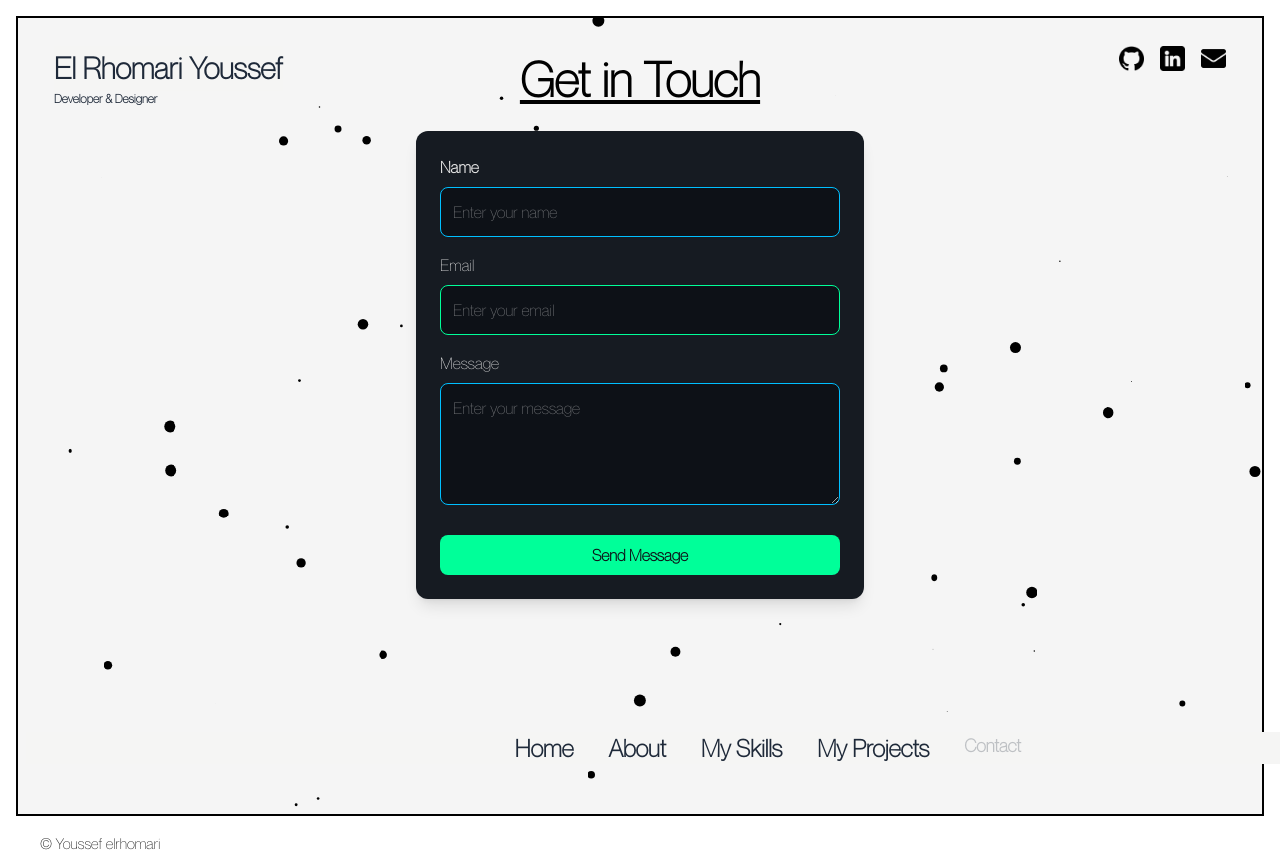
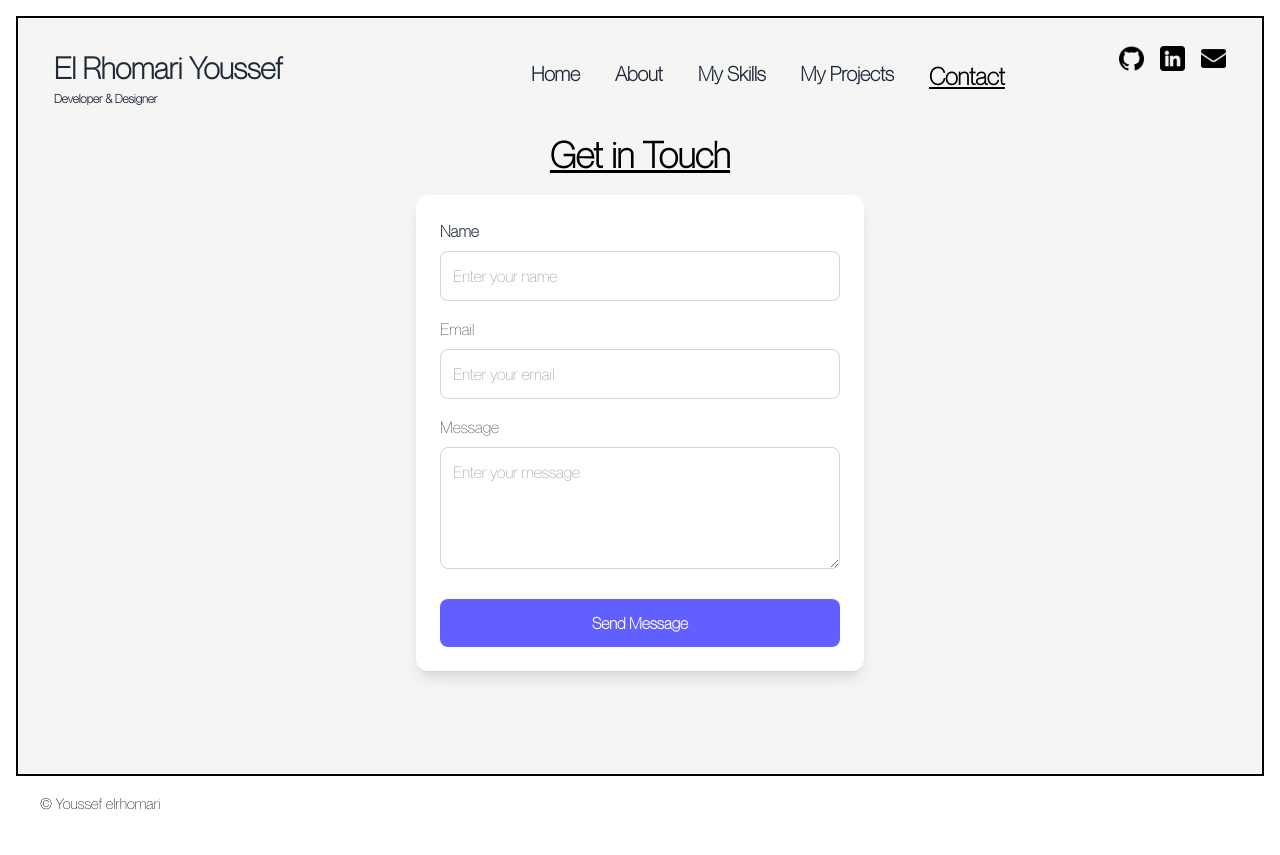
Before and after one commit to youssefeeeeee/Youssef-Portfolio, a Next.js app: page /contact in a window 1280 px wide. After the commit the page ends 815 px from the top, so only its background shows below. Built offline with nearby package versions, Linux system fonts and the light colour scheme.

Commit message:
improve the contact bg home and about skills

```diff
--- a/app/Myprojects/page.js
+++ b/app/Myprojects/page.js
@@ -53,7 +53,7 @@ export default function Projects() {
         </h1>
       </motion.div>
 
-      <div className="grid grid-row-2 md:grid-cols-2 max-w-300 m-auto bg-stone-100 overflow-y-auto h-120 md:h-[400px]">
+      <div className="grid grid-row-2 md:grid-cols-2 max-w-300 m-auto bg-stone-100 overflow-y-auto h-120 md:h-[400px] leading-[32px]">
         {/* Project 1 */}
         <motion.div
           initial={{ opacity: 0, y: 100 }}
@@ -71,7 +71,7 @@ export default function Projects() {
             <p className="mt-1 text-gray-700">
               <span className="font-bold">Tools:</span> C++, SFML, Visual Studio Code.
             </p>
-            <p className="mt-1 text-gray-700">
+            <p className="mb-2 text-gray-700">
               <span className="font-bold">What I Learned:</span> Implementing collision detection,
               handling keyboard input, and creating a scoring system. Improved my knowledge of
               event-driven programming.
@@ -111,7 +111,7 @@ export default function Projects() {
             <p className="mt-1 text-gray-700">
               <span className="font-semibold">Tools:</span> MySQL, SQL, Workbench.
             </p>
-            <p className="mt-1 text-gray-700">
+            <p className="mb-2 text-gray-700">
               <span className="font-semibold">What I Learned:</span> Writing efficient SQL queries,
               joins, data reporting, and applying normalization principles. Strengthened my database
               design skills.
--- a/app/about/page.js
+++ b/app/about/page.js
@@ -56,12 +56,12 @@ export default function About() {
                 <div className="flex flex-col md:flex-row md:space-x-6 space-y-6">
                   {badges.map((badge,i) => {
                     let position = (i - index + badges.length) % badges.length;
-                    let baseclass =  "px-4 py-2 rounded-md transition-all duration-700 ease-in-out";
+                    let baseclass =  "min-w-[200px] px-4 py-2 text-center whitespace-nowrap rounded-md transition-all duration-700 ease-in-out";
                     if (position === 0){
                       return (
                          <div
                             key={i}
-                            className={`${baseclass} bg-blue-900 text-white text-xl scale-100 md:scale-125 blur-0 shadow-lg`}
+                            className={`${baseclass} bg-gradient-to-r from-gray-100 to-gray-200 text-black text-xl scale-100 md:scale-125 blur-0 shadow-lg`}
                           >
                             {badge}
                           </div>
@@ -70,7 +70,7 @@ export default function About() {
                       return (
                         <div
                            key={i}
-                           className={`${baseclass} bg-blue-900 text-white text-lg scale-90 md:scale-110 blur-sm shadow-md`}
+                           className={`${baseclass} bg-gradient-to-r from-gray-100 to-gray-200 text-black text-lg scale-90 md:scale-110 blur-sm shadow-md`}
                          >
                            {badge}
                          </div>
@@ -79,7 +79,7 @@ export default function About() {
                       return (
                            <div
                               key={i}
-                              className={`${baseclass} bg-blue-900 text-white text-sm scale-70 md:scale-90 blur-md opacity-50`}
+                              className={`${baseclass} bg-gradient-to-r from-gray-100 to-gray-200 text-black text-sm scale-70 md:scale-90 blur-md opacity-50`}
                             >
                               {badge}
                             </div>
--- a/app/components/page.js
+++ b/app/components/page.js
@@ -43,13 +43,13 @@ export default function Navbar(){
             </button>
             </div>
 
-            <ul className="hidden gap-8 md:flex  md:gap-x-[35px] text-2xl md:fixed md:bottom-9 md:w-371 md:justify-center  bg-stone-100">
+            <ul className="hidden gap-8 md:flex  md:gap-x-[35px] text-xl md:fixed md:top-15 md:w-371 md:justify-center ">
                 {links.map((link) => {
                     const isactive = pathname === link.href;
                     return (
                         <li key={link.href}>
                     {isactive && (
-                        <div className="text-lg opacity-[0.25]">{link.label}</div>
+                        <div className="text-2xl text-black font-extrabold underline">{link.label}</div>
                     )}
                     {!isactive && (
                         <Link href={link.href} className="transition-opacity duration-[0.4s] ease-[cubic-bezier(0.1, 0.4, 0.2, 1)] hover:opacity-[0.25]">{link.label}</Link>
--- a/app/contact/page.js
+++ b/app/contact/page.js
@@ -14,16 +14,16 @@ export default function Contact() {
 
     emailjs
       .sendForm(
-        "service_8tni19f",     // replace with EmailJS Service ID
-        "template_56goul5",    // replace with EmailJS Template ID
+        "service_8tni19f", // replace with EmailJS Service ID
+        "template_56goul5", // replace with EmailJS Template ID
         e.target,
-        "7-13cwxsLHFVMluHa"      // replace with EmailJS Public Key
+        "7-13cwxsLHFVMluHa" // replace with EmailJS Public Key
       )
       .then(
-        (result) => {
+        () => {
           setStatus("✅ Message sent successfully!");
         },
-        (error) => {
+        () => {
           setStatus("❌ Failed to send. Try again.");
         }
       );
@@ -32,13 +32,13 @@ export default function Contact() {
   return (
     <div>
       <Navbar />
-      <div className="md:-translate-y-20 translate-y-5">
+      <div className="">
         <motion.div
           initial={{ opacity: 0, x: -100 }}
           animate={splashseen ? { opacity: 1, x: 0 } : {}}
           transition={{ duration: 0.8 }}
         >
-          <h1 className="text-black text-2xl md:text-5xl text-center font-extrabold underline mb-5">
+          <h1 className="text-black text-2xl md:text-4xl text-center font-extrabold underline mb-3">
             Get in Touch
           </h1>
         </motion.div>
@@ -51,43 +51,47 @@ export default function Contact() {
           <div className="flex justify-center p-2">
             <form
               onSubmit={sendEmail}
-              className="md:w-full md:max-w-md max-w-screen p-6 rounded-xl shadow-lg bg-[#161B22]"
+              className="md:w-full md:max-w-md max-w-screen p-6 rounded-xl shadow-lg bg-white"
             >
-              <label className="font-bold block text-[#E6E6E6] mb-2">Name</label>
+              <label className="font-bold block text-gray-700 mb-2">Name</label>
               <input
                 type="text"
                 name="name"
-                className="w-full p-3 mb-4 rounded-lg bg-[#0D1117] text-[#E6E6E6] border border-[#00BFFF] focus:outline-none focus:ring-2 focus:ring-[#00BFFF]"
+                className="w-full p-3 mb-4 rounded-lg border border-gray-300 text-gray-800 focus:outline-none focus:ring-2 focus:ring-indigo-400"
                 placeholder="Enter your name"
                 required
               />
 
-              <label className="block text-[#E6E6E6] mb-2">Email</label>
+              <label className="block text-gray-700 mb-2">Email</label>
               <input
                 type="email"
                 name="email"
-                className="w-full p-3 mb-4 rounded-lg bg-[#0D1117] text-[#E6E6E6] border border-[#00FF99] focus:outline-none focus:ring-2 focus:ring-[#00FF99]"
+                className="w-full p-3 mb-4 rounded-lg border border-gray-300 text-gray-800 focus:outline-none focus:ring-2 focus:ring-indigo-400"
                 placeholder="Enter your email"
                 required
               />
 
-              <label className="block text-[#E6E6E6] mb-2">Message</label>
+              <label className="block text-gray-700 mb-2">Message</label>
               <textarea
                 name="message"
                 placeholder="Enter your message"
-                className="w-full p-3 mb-6 rounded-lg bg-[#0D1117] text-[#E6E6E6] border border-[#00BFFF] focus:outline-none focus:ring-2 focus:ring-[#00BFFF]"
+                className="w-full p-3 mb-6 rounded-lg border border-gray-300 text-gray-800 focus:outline-none focus:ring-2 focus:ring-indigo-400"
                 rows={4}
                 required
               ></textarea>
 
               <button
                 type="submit"
-                className="w-full py-2 rounded-lg bg-[#00FF99] text-[#0D1117] font-semibold hover:bg-[#00BFFF] transition duration-300"
+                className="w-full py-3 cursor-pointer rounded-lg bg-indigo-500 text-white font-semibold hover:bg-indigo-600 transition duration-300"
               >
                 Send Message
               </button>
 
-              {status && <p className="mt-3 text-center text-white">{status}</p>}
+              {status && (
+                <p className="mt-3 text-center text-gray-700 font-medium">
+                  {status}
+                </p>
+              )}
             </form>
           </div>
         </motion.div>
--- a/app/layout.js
+++ b/app/layout.js
@@ -30,14 +30,14 @@ export default function RootLayout({ children }) {
         className={`${geistSans.variable} ${geistMono.variable} antialiased `}
       >
         <Splashscreen />
-        <main className="relative border-2 border-black min-h-screen  m-4 sm:m-4 px-2">
-          {/* Couche d'arrière-plan (z-0) */}
+        <main className="relative border-2 bg-stone-100 border-black min-h-[95vh]  m-4 sm:m-4 px-2">
+          {/* Couche d'arrière-plan (z-0)
           <div className="absolute inset-0 z-0">
             <Bg />
           </div>
-
+          */}
           {/* Couche de contenu (z-10), placée AU-DESSUS */}
-          <div className="relative z-10">
+          <div className="">
             <SplashProvider>
             {children}
             </SplashProvider>
--- a/app/page.js
+++ b/app/page.js
@@ -8,7 +8,8 @@ export default function Home() {
   return (
     <div className="text-gray-800 font-bold">
     <Navbar/>
-    <section className="flex flex-col translate-y-20 items-center md:flex-row-reverse md:translate-y-10 md:translate-x-50   md:items-center  md:justify-between md:max-w-[900px]">
+    <section className="translate-y-15  ">
+      <div className="flex flex-col md:flex-row-reverse justify-center items-center ">
       <motion.div
       initial={{ opacity: 0, y: 50 }}
       animate={splashseen ? { opacity: 1, y: 0 } : {}}
@@ -49,6 +50,7 @@ export default function Home() {
       </div>
       </motion.div>
       </div>
+      </div>
       </section>
     </div>
   );
--- a/app/skills/page.js
+++ b/app/skills/page.js
@@ -1,13 +1,87 @@
 "use client";
+import { motion } from "framer-motion";
 import Navbar from "../components/page";
-import Image from "next/image";
-import {motion} from "framer-motion";
 import { useSplash } from "../context/splashcontext";
+const skills = [
+  { name: "HTML", img: "/html.png", level: "Advanced" },
+  { name: "CSS", img: "/css-3.png", level: "Advanced" },
+  { name: "JavaScript", img: "/js.png", level: "Intermediate" },
+  { name: "ReactJS", img: "/react.png", level: "Intermediate" },
+  { name: "NextJS", img: "/nextjs.png", level: "Beginner" },
+  { name: "Python", img: "/python.png", level: "Advanced" },
+  { name: "C++", img: "/c-.png", level: "Advanced" },
+  { name: "Linux", img: "/linux.png", level: "Advanced" },
+  { name: "Networking", img: "/computer.png", level: "Intermediate" },
+  { name: "SQL/MySQL", img: "/database.png", level: "Intermediate" },
+];
+
+
 export default function MyHandi() {
     const {splashseen } = useSplash();
+  return (
+    <div>
+       <Navbar/>
+    <section className="max-w-6xl mx-auto py-10 px-6">
+        <motion.div
+                    initial={{opacity:0, y:50}}
+                    animate={splashseen ? {opacity:1, y:0} : {}}
+                    transition={{duration:0.5, ease: "easeOut"}}
+                    >
+            <h2 className="text-4xl font-bold text-center mb-4 underline">My Skills</h2>
+        </motion.div>
+       <motion.div
+                    initial={{opacity:0, y:50}}
+                    animate={splashseen ? {opacity:1, y:0} : {}}
+                    transition={{duration:0.5,delay:1, ease: "easeOut"}}
+                    >
+            <p className="text-center text-gray-600 mb-10">
+                Technologies, tools & languages I work with.
+            </p>
+        </motion.div>
+        <motion.div
+                    initial={{opacity:0, y:50}}
+                    animate={splashseen ? {opacity:1, y:0} : {}}
+                    transition={{duration:0.5, ease: "easeOut" , delay: 0.1}}
+                    >
+            <div className="grid grid-cols-2 md:grid-cols-5 gap-8 ">
+                {skills.map((skill, i) => (
+                <motion.div
+                    key={i}
+                    whileHover={{ scale: 1.3 }}
+                    className="relative flex flex-col items-center justify-center bg-white shadow-md rounded-xl p-6 cursor-pointer transition duration-300"
+                >
+                    {/* Image */}
+                    <img src={skill.img} alt={skill.name} className="w-16 h-16 mb-3" />
+
+                    {/* Skill name */}
+                    <p className="font-semibold">{skill.name}</p>
+
+                    {/* Hidden Level (shows on hover) */}
+                    <div className="absolute inset-0 flex items-center justify-center bg-black bg-opacity-70 text-white text-lg font-bold opacity-0 hover:opacity-100 rounded-xl transition duration-300">
+                    {skill.level}
+                    </div>
+                </motion.div>
+                ))}
+            </div>
+        </motion.div>
+    </section>
+    </div>
+  );
+}
+
+
+
+
+{/*"use client";
+import Navbar from "../components/page";
+
+import {motion} from "framer-motion";
+
+export default function MyHandi() {
+
     return (
         <div>
-            <Navbar/>
+
                 <div className="  text-black max-w-300 m-auto mt-10 md:mt-5">
                     <motion.div
                     initial={{opacity:0, y:50}}
@@ -137,4 +211,4 @@ export default function MyHandi() {
                 </div>
         </div>
     );
-}
+}*/}
```
